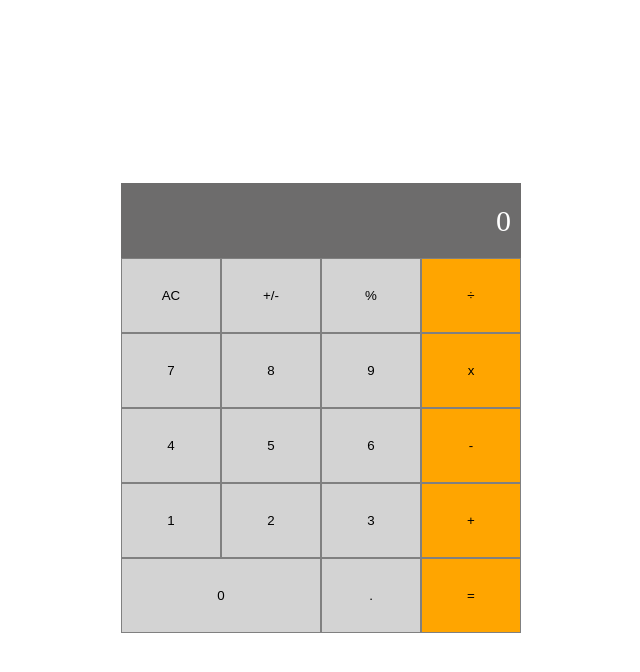
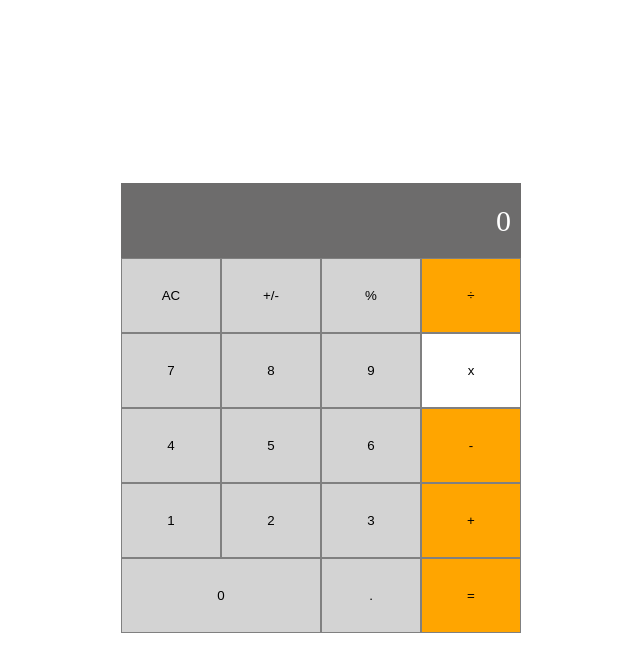
Before and after one commit to Hadi111jafari/Math-Magicians, a React (Create React App) app: page / in a window 1280 px wide. In both pictures the pointer is over the button 790 px from the left and 370 px from the top of the page. Shown: the top 672 px of the page, without its empty margins (319-959 px from the left). Built offline with nearby package versions, Linux system fonts and the light colour scheme.

Commit message:
Add style

```diff
--- a/src/App.css
+++ b/src/App.css
@@ -31,6 +31,37 @@
   background-color: lightgray;
   border: 1px solid gray;
   cursor: pointer;
+}
+
+#zero:hover,
+#zero:focus,
+#one:hover,
+#one:focus,
+#two:hover,
+#two:focus,
+#three:hover,
+#three:focus,
+#four:hover,
+#four:focus,
+#five:hover,
+#five:focus,
+#six:hover,
+#six:focus,
+#seven:hover,
+#seven:focus,
+#eight:hover,
+#eight:focus,
+#nine:hover,
+#nine:focus,
+#all-clear:hover,
+#all-clear:focus,
+#positive-negative:hover,
+#positive-negative:focus,
+#percent:hover,
+#percent:focus,
+#decimal:hover,
+#decimal:focus {
+  background-color: rgb(155, 153, 153);
 }
 
 #zero {
@@ -112,6 +143,19 @@
   border: 1px solid gray;
 }
 
+#divide:hover,
+#divide:focus,
+#multiply:hover,
+#multiply:focus,
+#subtract:hover,
+#subtract:focus,
+#add:hover,
+#add:focus,
+#equal:hover,
+#equal:focus {
+  background-color: rgb(255, 255, 255);
+}
+
 #divide {
   grid-column: 4;
   grid-row: 2;
```
